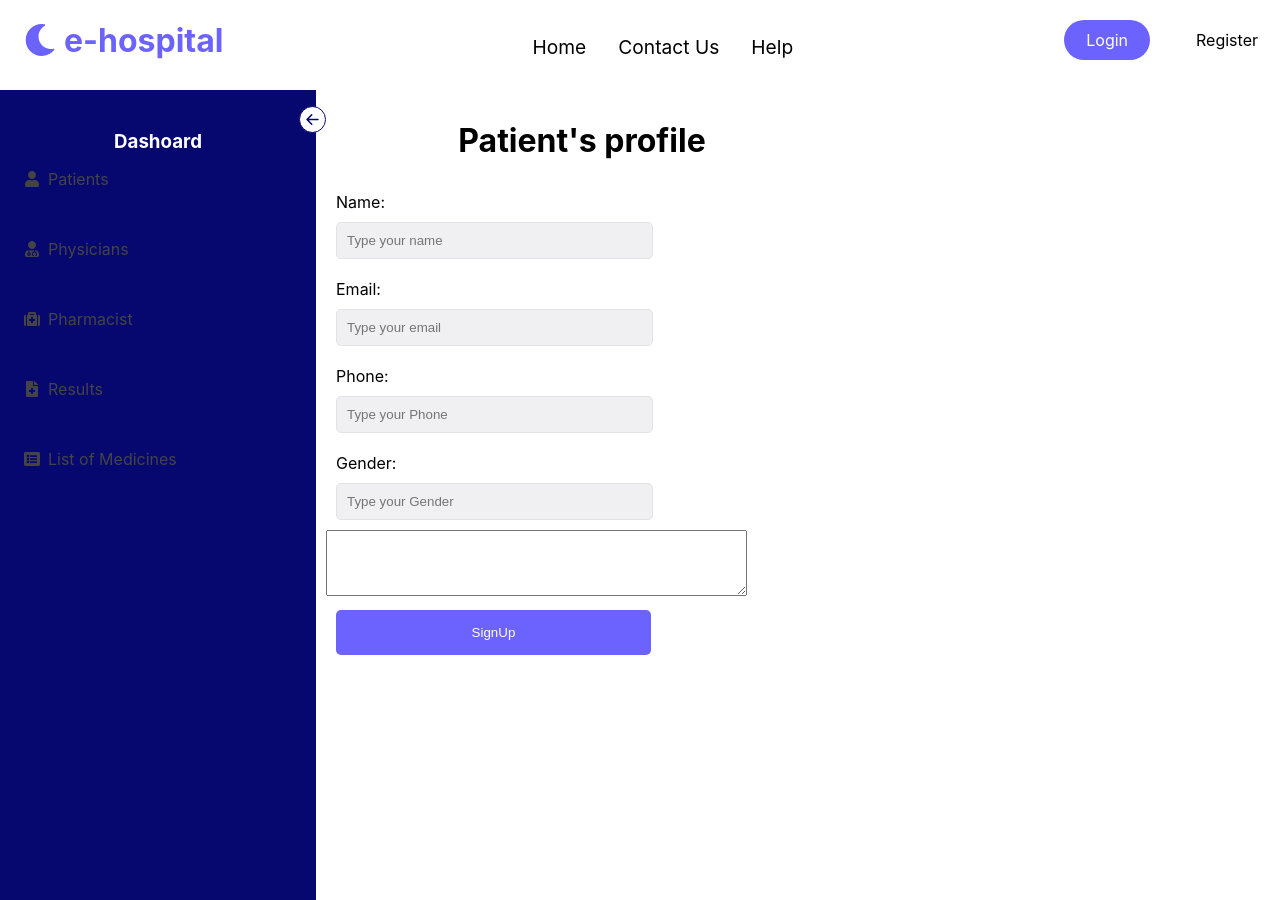
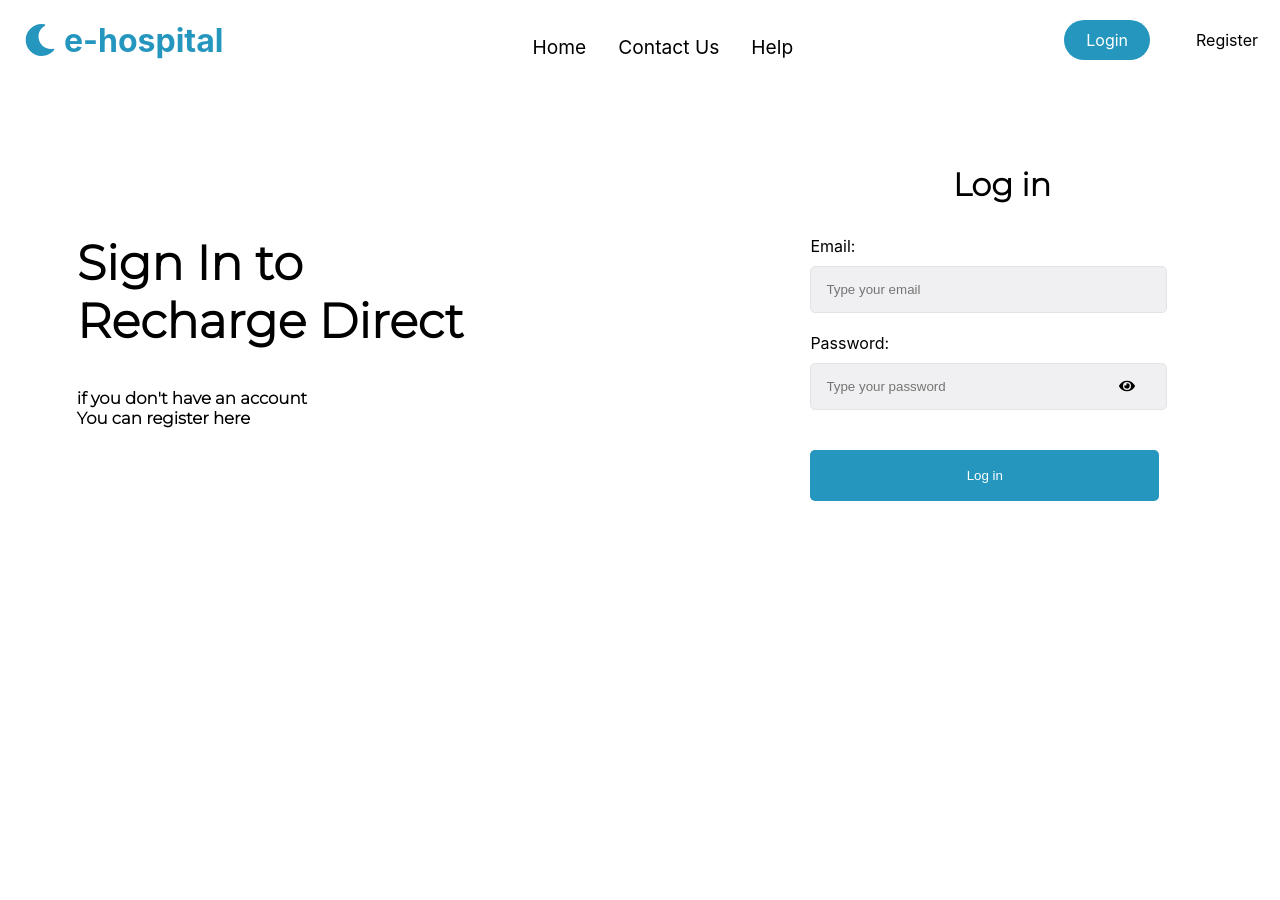
Before and after one commit to kdany25/e-hospital-fe, a React (Create React App) app: page /patientProfile in a window 1280 px wide. After the commit the page ends 874 px from the top, so only its background shows below. Built offline with nearby package versions, Linux system fonts and the light colour scheme.

Commit message:
fixed login css

```diff
--- a/public/index.html
+++ b/public/index.html
@@ -3,6 +3,22 @@
 	<head>
 		<meta charset="utf-8" />
 		<link rel="icon" href="%PUBLIC_URL%/favicon.ico" />
+		<link rel="preconnect" href="https://fonts.googleapis.com" />
+		<link rel="preconnect" href="https://fonts.gstatic.com" crossorigin />
+		<link
+			href="https://fonts.googleapis.com/css2?family=Oxygen:wght@300&family=Rubik:wght@400;500;700&display=swap"
+			rel="stylesheet"
+		/>
+		<link rel="preconnect" href="https://fonts.googleapis.com" />
+		<link rel="preconnect" href="https://fonts.gstatic.com" crossorigin />
+		<link
+			href="https://fonts.googleapis.com/css2?family=Montserrat:wght@300&family=Rubik:wght@400;500;700&display=swap"
+			rel="stylesheet"
+		/>
+		<link rel="preconnect" href="https://fonts.googleapis.com">
+<link rel="preconnect" href="https://fonts.gstatic.com" crossorigin>
+<link href="https://fonts.googleapis.com/css2?family=Montserrat:wght@300&family=Mulish&family=Rubik:wght@400;500;700&display=swap" rel="stylesheet">
+
 		<meta name="viewport" content="width=device-width, initial-scale=1" />
 		<meta name="theme-color" content="#000000" />
 		<meta
@@ -38,6 +54,5 @@
 
       To begin the development, run `npm start` or `yarn start`.
       To create a production bundle, use `npm run build` or `yarn build`.
-    -->
-  </body>
+    --></body>
 </html>
--- a/src/App.js
+++ b/src/App.js
@@ -20,7 +20,7 @@ function App() {
 	return (
 		<Router>
 			<Switch>
-				{!user ? (
+				{user ? (
 					<>
 						<Navbar />
 						<div className="container">
@@ -44,7 +44,7 @@ function App() {
 					</>
 				) : (
 					<>
-						<Route path="/login">
+						<Route path="/">
 							<Login />
 						</Route>
 						<Route path="/signup">
--- a/src/component/LoginForm/LoginForm.jsx
+++ b/src/component/LoginForm/LoginForm.jsx
@@ -11,24 +11,16 @@ function LoginForm() {
 	return (
 		<div
 			style={{
-				width: "40%",
+				width: "35%",
 				margin: 10,
+				marginTop: "5%",
+				height: "90vh",
 
-        height: '90vh'
 			}}
 		>
 			<div>
-				<h1 style={{ textAlign: "center" }}>Log in</h1>
-				<div
-					style={
-						{
-							// display: 'flex',
-							// justifyContent: 'center',
-							// alignItems: 'center',
-							// border: "2px solid green",
-						}
-					}
-				>
+				<h1 style={{ textAlign: "center", fontFamily: "Montserrat, sans-serif"  }}>Log in</h1>
+				<div style={{ marginLeft: "5%" }}>
 					<div>
 						<div style={{ padding: "10px" }}>
 							<div style={{ marginBottom: 10 }}>
@@ -41,8 +33,8 @@ function LoginForm() {
 								style={{
 									borderRadius: "5px",
 									backgroundColor: "#f0f0f2",
-									padding: 10,
-									width: "60%",
+									padding: 15,
+									width: "80%",
 									border: "1px solid #e3e3e6",
 								}}
 							/>
@@ -60,8 +52,8 @@ function LoginForm() {
 									style={{
 										borderRadius: "5px",
 										backgroundColor: "#f0f0f2",
-										padding: 10,
-										width: "60%",
+										padding: 15,
+										width: "80%",
 										border: "1px solid #e3e3e6",
 									}}
 								/>
@@ -70,7 +62,7 @@ function LoginForm() {
 										style={{
 											position: "absolute",
 											top: "50%",
-											right: "40%",
+											right: "20%",
 											transform: "translateY(-50%)",
 											cursor: "pointer",
 										}}
@@ -81,7 +73,7 @@ function LoginForm() {
 										style={{
 											position: "absolute",
 											top: "50%",
-											right: "40%",
+											right: "20%",
 											transform: "translateY(-50%)",
 											cursor: "pointer",
 										}}
@@ -90,19 +82,21 @@ function LoginForm() {
 								)}
 							</div>
 						</div>
+
 						<div style={{ padding: 10 }}>
 							<button
 								style={{
-									backgroundColor: "#6c63ff",
+									backgroundColor: "#2596be",
 									color: "white",
-									padding: 15,
+									padding: 18,
 									borderRadius: "5px",
 									border: "none",
 									cursor: "pointer",
-									width: "64%",
+									width: "86%",
+									marginTop: "5%",
 								}}
 							>
-								Click me
+								Log in
 							</button>
 						</div>
 					</div>
--- a/src/component/Navbar/navbarStyles.js
+++ b/src/component/Navbar/navbarStyles.js
@@ -24,7 +24,7 @@ export const NavbarContainer = styled.div`
 `;
 
 export const NavLogo = styled(LinkR)`
-	color: #6c63ff;
+	color: #2596be;
 	justify-self: flex-start;
 	cursor: pointer;
 	display: flex;
@@ -109,7 +109,7 @@ export const NavBtn = styled.nav`
 
 export const NavBtnLink = styled(LinkR)`
 	border-radius: 50px;
-	background: #6c63ff;
+	background: #2596be;
 	white-space: nowrap;
 	padding: 10px 22px;
 	color: #ffffff;
--- a/src/pages/Login/Login.jsx
+++ b/src/pages/Login/Login.jsx
@@ -16,7 +16,7 @@ const Login = () => {
 							fontSize: "24px",
 						}}
 					>
-						<h1>
+						<h1 style={{ fontFamily: "Montserrat, sans-serif" }}>
 							Sign In to
 							<br /> Recharge Direct
 						</h1>
@@ -26,20 +26,24 @@ const Login = () => {
 						style={{
 							marginLeft: "10%",
 							marginTop: "5%",
-							fontSize: "16px",
+							fontSize: "20px",
 						}}
 					>
-						<h5>
+						<h5 style={{ fontFamily: "Montserrat, sans-serif" }}>
 							if you don't have an account
 							<br />
-							you can register here
+							You can register here
 						</h5>
 					</div>
 
-					<img
+					{/* <img
 						src={Doc}
-						style={{ height: "300px", width: "300px", marginLeft: '50%' }}
-					/>
+						style={{
+							height: "300px",
+							width: "300px",
+							marginLeft: "50%",
+						}}
+					/> */}
 				</div>
 				<LoginForm />
 			</div>
```
Lines whose indentation alone changed are shown as unchanged.
